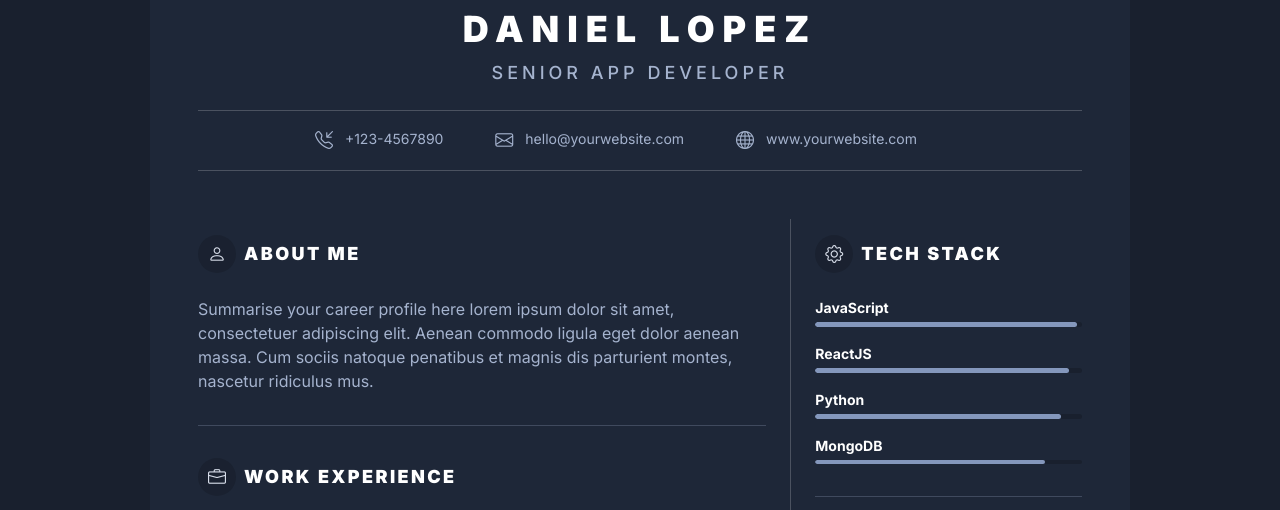
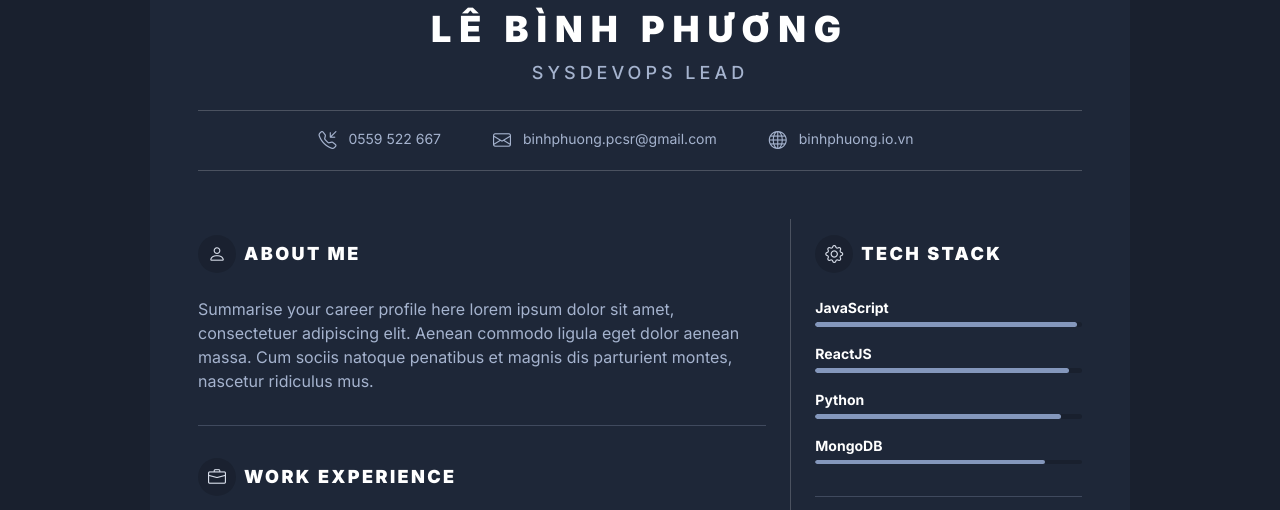
Before and after one commit to BinhPhuongIT/binhphuongit.github.io, a plain HTML site: page index.html in a window 1280 px wide. Shown: the part 233-743 px from the top of the page. Drawn offline with nearby package versions, Linux system fonts and the light colour scheme.

Commit message:
update info

```diff
--- a/index.html
+++ b/index.html
@@ -1,7 +1,7 @@
 <!DOCTYPE html>
 <html lang="en">
 <head>
-	<title>Risen - FREE Bootstrap 5 Resume/CV Template For Developers</title>
+	<title>Resume/CV For Lê Bình Phương - SysDevOps Lead</title>
 
 	<!-- Meta -->
 	<meta charset="utf-8">
@@ -36,7 +36,7 @@
 					<div class="top-bar text-center position-relative">
 						<div class="top-bar-inner">
 
-							<a class="btn btn-primary top-bar-cta" href="https://themes.3rdwavemedia.com/bootstrap-templates/resume/risen-free-bootstrap-5-dark-mode-resume-cv-template-for-developers/">Hire Me</a>
+							<a class="btn btn-primary top-bar-cta" href="https://binhphuong.io.vn/">Hire Me</a>
 
 							<ul class="social-list list-inline mx-auto">
 								<li class="list-inline-item me-0 me-md-1 me-lg-2"><a href="#"><i class="fa-brands fa-twitter fa-fw"></i></a></li>
@@ -57,13 +57,13 @@
 							<div class="resume-profile-holder text-center">
 								<img class="resume-profile-pic rounded-circle" src="assets/images/profile.png" alt="image">
 
-								<h2 class="resume-name text-uppercase">Daniel Lopez </h2>
-								<div class="resume-role-title text-uppercase">Senior App Developer</div>
+								<h2 class="resume-name text-uppercase">Lê Bình Phương </h2>
+								<div class="resume-role-title text-uppercase">SysDevOps Lead</div>
 								<div class="resume-contact mt-4">
 									<ul class="resume-contact-list list-unstyled list-inline mb-0 justify-content-between">
-										<li class="list-inline-item me-md-3 me-lg-5"><i class="resume-contact-icon bi bi-telephone-inbound me-2"></i> +123-4567890</li>
-										<li class="list-inline-item me-md-3 me-lg-5"><i class="resume-contact-icon bi bi-envelope me-2"></i> hello@yourwebsite.com</li>
-										<li class="list-inline-item me-lg-5"><i class="resume-contact-icon bi bi-globe me-2"></i> www.yourwebsite.com</li>
+										<li class="list-inline-item me-md-3 me-lg-5"><i class="resume-contact-icon bi bi-telephone-inbound me-2"></i> 0559 522 667</li>
+										<li class="list-inline-item me-md-3 me-lg-5"><i class="resume-contact-icon bi bi-envelope me-2"></i> binhphuong.pcsr@gmail.com</li>
+										<li class="list-inline-item me-lg-5"><i class="resume-contact-icon bi bi-globe me-2"></i> binhphuong.io.vn</li>
 									</ul>
 								</div><!--//resume-contact-->
 							</div><!--//profile-holder-->
```
